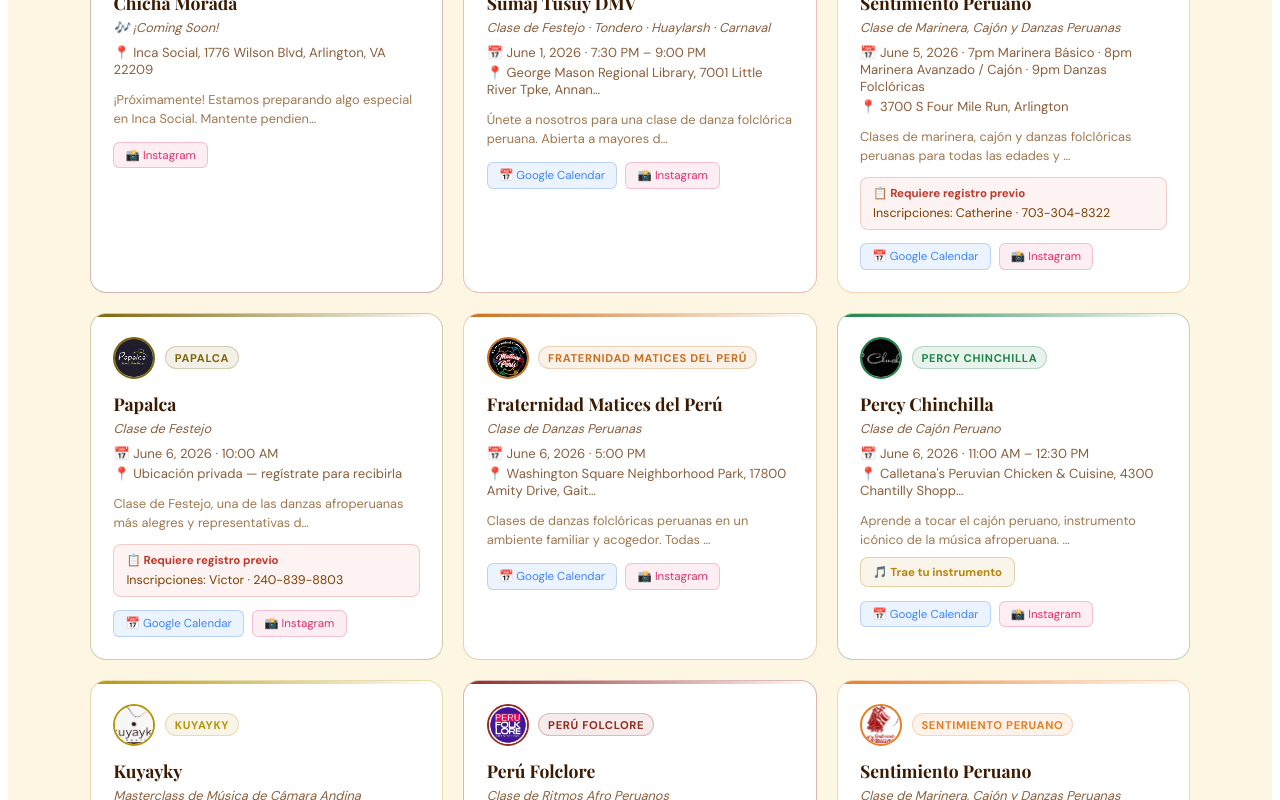
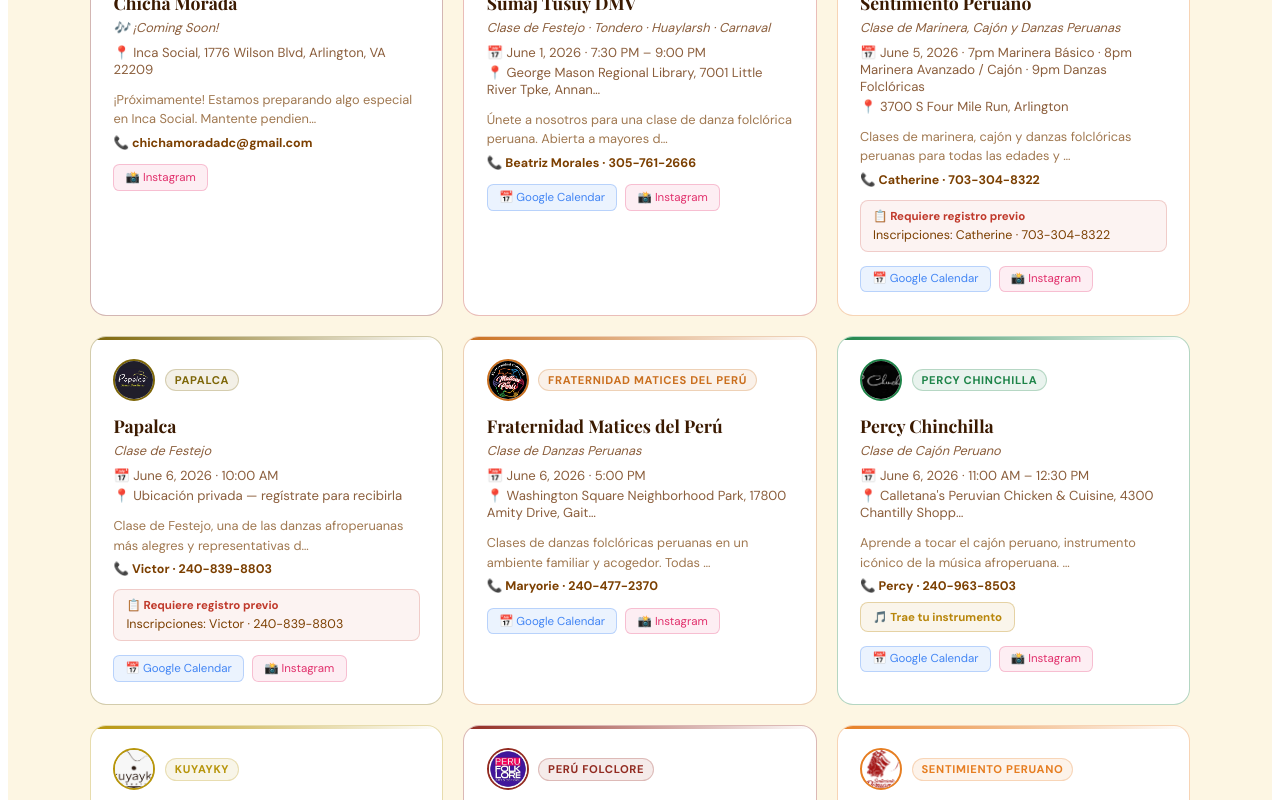
Before and after one commit to ritmosdelperudmv/Ritmos-del-peru, a React (Vite) app: page / in a window 1280 px wide. Shown: the part 480-1280 px from the top of the page. Built offline with nearby package versions, Linux system fonts and the light colour scheme; a web font is replaced by a local one.

Commit message:
Update App.jsx

```diff
--- a/src/App.jsx
+++ b/src/App.jsx
@@ -61,21 +61,21 @@ const GROUP_LOGOS = {
 
 // ─── EVENTS ──────────────────────────────────────────────────────────────────
 const SAMPLE_EVENTS = [
-  { id: 1,  title: "Clase de Festejo · Tondero · Huaylarsh · Carnaval — Sumaj Tusuy DMV", group: "Sumaj Tusuy DMV", date: "2026-06-01", time: "7:30 PM – 9:00 PM", location: "George Mason Regional Library, 7001 Little River Tpke, Annandale, VA 22003", description: "Contacto: Beatriz Morales · 305-761-2666", description: "Únete a nosotros para una clase de danza folclórica peruana. Abierta a mayores de 18 años. No se requiere experiencia previa. ¡Ven a aprender y celebrar nuestra cultura!", host: "Sumaj Tusuy DMV", published: true },
-  { id: 2,  title: "Clase de Festejo · Tondero · Huaylarsh · Carnaval — Sumaj Tusuy DMV", group: "Sumaj Tusuy DMV", date: "2026-06-17", time: "7:30 PM – 9:00 PM", location: "Thomas Jefferson Library, 7415 Arlington Blvd, Falls Church, VA 22042", description: "Contacto: Beatriz Morales · 305-761-2666", description: "Únete a nosotros para una clase de danza folclórica peruana. Abierta a mayores de 18 años. No se requiere experiencia previa. ¡Ven a aprender y celebrar nuestra cultura!", host: "Sumaj Tusuy DMV", published: true },
-  { id: 3,  title: "Clase de Festejo · Tondero · Huaylarsh · Carnaval — Sumaj Tusuy DMV", group: "Sumaj Tusuy DMV", date: "2026-06-24", time: "7:30 PM – 9:00 PM", location: "Richard Byrd Library, 7250 Commerce St, Springfield, VA 22150", description: "Contacto: Beatriz Morales · 305-761-2666", description: "Únete a nosotros para una clase de danza folclórica peruana. Abierta a mayores de 18 años. No se requiere experiencia previa. ¡Ven a aprender y celebrar nuestra cultura!", host: "Sumaj Tusuy DMV", published: true },
-  { id: 4,  title: "Clase de Marinera, Cajón y Danzas Peruanas — Sentimiento Peruano",          group: "Sentimiento Peruano",         date: "2026-06-05", time: "7pm Marinera Básico · 8pm Marinera Avanzado / Cajón · 9pm Danzas Folclóricas", location: "3700 S Four Mile Run, Arlington", description: "Requiere registro previo. Contacto: Catherine · 703-304-8322", description: "Clases de marinera, cajón y danzas folclóricas peruanas para todas las edades y niveles. Regístrate con anticipación para reservar tu lugar.", host: "Sentimiento Peruano", published: true },
-  { id: 5,  title: "Clase de Marinera, Cajón y Danzas Peruanas — Sentimiento Peruano",          group: "Sentimiento Peruano",         date: "2026-06-12", time: "7pm Marinera Básico · 8pm Marinera Avanzado / Cajón · 9pm Danzas Folclóricas", location: "3700 S Four Mile Run, Arlington", description: "Requiere registro previo. Contacto: Catherine · 703-304-8322", description: "Clases de marinera, cajón y danzas folclóricas peruanas para todas las edades y niveles. Regístrate con anticipación para reservar tu lugar.", host: "Sentimiento Peruano", published: true },
-  { id: 6,  title: "Clase de Caporales — Aquí Está Mi Perú", group: "Aquí Está Mi Perú", date: "2026-06-13", time: "6:00 PM", location: "Gaithersburg Elementary, 35 N Summit Ave, Gaithersburg, MD 20877", description: "Fecha, hora y lugar por confirmar.", description: "Aprende la danza de los Caporales, una danza vibrante y energética originaria de Bolivia y muy popular en el Perú. Abierta a todas las edades y niveles.", host: "Aquí Está Mi Perú", published: true },
-  { id: 15, title: "Clase de Caporales — Aquí Está Mi Perú", group: "Aquí Está Mi Perú", date: "2026-06-20", time: "6:00 PM", location: "Gaithersburg Elementary, 35 N Summit Ave, Gaithersburg, MD 20877", description: "Fecha, hora y lugar por confirmar.", description: "Aprende la danza de los Caporales, una danza vibrante y energética originaria de Bolivia y muy popular en el Perú. Abierta a todas las edades y niveles.", host: "Aquí Está Mi Perú", published: true },
-  { id: 16, title: "Clase de Caporales — Aquí Está Mi Perú", group: "Aquí Está Mi Perú", date: "2026-06-27", time: "6:00 PM", location: "Gaithersburg Elementary, 35 N Summit Ave, Gaithersburg, MD 20877", description: "Fecha, hora y lugar por confirmar.", description: "Aprende la danza de los Caporales, una danza vibrante y energética originaria de Bolivia y muy popular en el Perú. Abierta a todas las edades y niveles.", host: "Aquí Está Mi Perú", published: true },
-  { id: 7,  title: "Clase de Festejo — Papalca",                      group: "Papalca",                     date: "2026-06-06", time: "10:00 AM", location: "Ubicación privada — regístrate para recibirla", description: "Requiere registro previo para recibir la dirección. Contacto: Victor · 240-839-8803", description: "Clase de Festejo, una de las danzas afroperuanas más alegres y representativas del Perú. Abierta a todas las edades y niveles. Cupos limitados — regístrate con anticipación.", host: "Papalca", published: true },
-  { id: 8,  title: "Clase de Ritmos Afro Peruanos — Perú Folclore",                group: "Perú Folclore",               date: "2026-06-09", time: "7:00 PM", location: "14301 Climbing Rose Way, Centreville, VA 20121", description: "Contacto: Andrés Arevalo · 202-500-9328", description: "Descubre los Ritmos Afro Peruanos en esta clase especial que celebra la rica herencia africana en la música y danza del Perú. Abierta a todos los niveles.", host: "Perú Folclore", published: true },
-  { id: 9,  title: "Clase de Danzas Peruanas — Fraternidad Matices del Perú", group: "Fraternidad Matices del Perú", date: "2026-06-06", time: "5:00 PM", location: "Washington Square Neighborhood Park, 17800 Amity Drive, Gaithersburg, MD 20877", description: "Contacto: Maryorie · 240-477-2370 · lm.delao75@gmail.com", description: "Clases de danzas folclóricas peruanas en un ambiente familiar y acogedor. Todas las edades y niveles son bienvenidos. ¡Ven a ser parte de nuestra fraternidad!", host: "Fraternidad Matices del Perú", published: true },
-  { id: 13, title: "Clase de Danzas Peruanas — Fraternidad Matices del Perú", group: "Fraternidad Matices del Perú", date: "2026-06-13", time: "5:00 PM", location: "Washington Square Neighborhood Park, 17800 Amity Drive, Gaithersburg, MD 20877", description: "Contacto: Maryorie · 240-477-2370 · lm.delao75@gmail.com", description: "Clases de danzas folclóricas peruanas en un ambiente familiar y acogedor. Todas las edades y niveles son bienvenidos. ¡Ven a ser parte de nuestra fraternidad!", host: "Fraternidad Matices del Perú", published: true },
-  { id: 10, title: "Clase de Cajón Peruano — Percy Chinchilla",             group: "Percy Chinchilla",            date: "2026-06-06", time: "11:00 AM – 12:30 PM", location: "Calletana's Peruvian Chicken & Cuisine, 4300 Chantilly Shopping Center, Chantilly, VA 20151", description: "Contacto: Percy · 240-963-8503 · percychinchilla18@gmail.com", description: "Aprende a tocar el cajón peruano, instrumento icónico de la música afroperuana. Clase práctica para principiantes y entusiastas de la percusión. 🥁 Se recomienda traer tu cajón si tienes uno. 🔜 Próximamente: clase de danza afroperuana abierta a todas las edades.", host: "Percy Chinchilla", published: true },
-  { id: 11, title: "🎶 ¡Coming Soon! — Chicha Morada",                group: "Chicha Morada",               date: "", time: "", location: "Inca Social, 1776 Wilson Blvd, Arlington, VA 22209", description: "¡Próximamente! Estamos preparando algo especial en Inca Social. Mantente pendiente. Contacto: chichamoradadc@gmail.com", host: "Chicha Morada", published: true },
-  { id: 12, title: "Masterclass de Música de Cámara Andina — Kuyayky",                      group: "Kuyayky",                     date: "2026-06-06", time: "4:00 PM – 6:00 PM", location: "George Mason Regional Library, 7001 Little River Turnpike, Annandale, VA 22003", description: "Contacto: Jose Hurtado · (786) 228-6189", description: "Sumérgete en la música de cámara andina en esta masterclass única. Explora los sonidos, ritmos e instrumentos tradicionales de los Andes peruanos. 🎵 Se recomienda traer tu instrumento — no es obligatorio pero sí muy alentado.", host: "Kuyayky", published: true },
+  { id: 1,  title: "Clase de Festejo · Tondero · Huaylarsh · Carnaval — Sumaj Tusuy DMV", group: "Sumaj Tusuy DMV", date: "2026-06-01", time: "7:30 PM – 9:00 PM", location: "George Mason Regional Library, 7001 Little River Tpke, Annandale, VA 22003", description: "Contacto: Beatriz Morales · 305-761-2666", description: "Únete a nosotros para una clase de danza folclórica peruana. Abierta a mayores de 18 años. No se requiere experiencia previa. ¡Ven a aprender y celebrar nuestra cultura!", contact: "Beatriz Morales · 305-761-2666", host: "Sumaj Tusuy DMV", published: true },
+  { id: 2,  title: "Clase de Festejo · Tondero · Huaylarsh · Carnaval — Sumaj Tusuy DMV", group: "Sumaj Tusuy DMV", date: "2026-06-17", time: "7:30 PM – 9:00 PM", location: "Thomas Jefferson Library, 7415 Arlington Blvd, Falls Church, VA 22042", description: "Contacto: Beatriz Morales · 305-761-2666", description: "Únete a nosotros para una clase de danza folclórica peruana. Abierta a mayores de 18 años. No se requiere experiencia previa. ¡Ven a aprender y celebrar nuestra cultura!", contact: "Beatriz Morales · 305-761-2666", host: "Sumaj Tusuy DMV", published: true },
+  { id: 3,  title: "Clase de Festejo · Tondero · Huaylarsh · Carnaval — Sumaj Tusuy DMV", group: "Sumaj Tusuy DMV", date: "2026-06-24", time: "7:30 PM – 9:00 PM", location: "Richard Byrd Library, 7250 Commerce St, Springfield, VA 22150", description: "Contacto: Beatriz Morales · 305-761-2666", description: "Únete a nosotros para una clase de danza folclórica peruana. Abierta a mayores de 18 años. No se requiere experiencia previa. ¡Ven a aprender y celebrar nuestra cultura!", contact: "Beatriz Morales · 305-761-2666", host: "Sumaj Tusuy DMV", published: true },
+  { id: 4,  title: "Clase de Marinera, Cajón y Danzas Peruanas — Sentimiento Peruano",          group: "Sentimiento Peruano",         date: "2026-06-05", time: "7pm Marinera Básico · 8pm Marinera Avanzado / Cajón · 9pm Danzas Folclóricas", location: "3700 S Four Mile Run, Arlington", description: "Requiere registro previo. Contacto: Catherine · 703-304-8322", description: "Clases de marinera, cajón y danzas folclóricas peruanas para todas las edades y niveles. Regístrate con anticipación para reservar tu lugar.", contact: "Catherine · 703-304-8322", host: "Sentimiento Peruano", published: true },
+  { id: 5,  title: "Clase de Marinera, Cajón y Danzas Peruanas — Sentimiento Peruano",          group: "Sentimiento Peruano",         date: "2026-06-12", time: "7pm Marinera Básico · 8pm Marinera Avanzado / Cajón · 9pm Danzas Folclóricas", location: "3700 S Four Mile Run, Arlington", description: "Requiere registro previo. Contacto: Catherine · 703-304-8322", description: "Clases de marinera, cajón y danzas folclóricas peruanas para todas las edades y niveles. Regístrate con anticipación para reservar tu lugar.", contact: "Catherine · 703-304-8322", host: "Sentimiento Peruano", published: true },
+  { id: 6,  title: "Clase de Caporales — Aquí Está Mi Perú", group: "Aquí Está Mi Perú", date: "2026-06-13", time: "6:00 PM", location: "Gaithersburg Elementary, 35 N Summit Ave, Gaithersburg, MD 20877", description: "Fecha, hora y lugar por confirmar.", description: "Aprende la danza de los Caporales, una danza vibrante y energética originaria de Bolivia y muy popular en el Perú. Abierta a todas las edades y niveles.", contact: "", host: "Aquí Está Mi Perú", published: true },
+  { id: 15, title: "Clase de Caporales — Aquí Está Mi Perú", group: "Aquí Está Mi Perú", date: "2026-06-20", time: "6:00 PM", location: "Gaithersburg Elementary, 35 N Summit Ave, Gaithersburg, MD 20877", description: "Fecha, hora y lugar por confirmar.", description: "Aprende la danza de los Caporales, una danza vibrante y energética originaria de Bolivia y muy popular en el Perú. Abierta a todas las edades y niveles.", contact: "", host: "Aquí Está Mi Perú", published: true },
+  { id: 16, title: "Clase de Caporales — Aquí Está Mi Perú", group: "Aquí Está Mi Perú", date: "2026-06-27", time: "6:00 PM", location: "Gaithersburg Elementary, 35 N Summit Ave, Gaithersburg, MD 20877", description: "Fecha, hora y lugar por confirmar.", description: "Aprende la danza de los Caporales, una danza vibrante y energética originaria de Bolivia y muy popular en el Perú. Abierta a todas las edades y niveles.", contact: "", host: "Aquí Está Mi Perú", published: true },
+  { id: 7,  title: "Clase de Festejo — Papalca",                      group: "Papalca",                     date: "2026-06-06", time: "10:00 AM", location: "Ubicación privada — regístrate para recibirla", description: "Requiere registro previo para recibir la dirección. Contacto: Victor · 240-839-8803", description: "Clase de Festejo, una de las danzas afroperuanas más alegres y representativas del Perú. Abierta a todas las edades y niveles. Cupos limitados — regístrate con anticipación.", contact: "Victor · 240-839-8803", host: "Papalca", published: true },
+  { id: 8,  title: "Clase de Ritmos Afro Peruanos — Perú Folclore",                group: "Perú Folclore",               date: "2026-06-09", time: "7:00 PM", location: "14301 Climbing Rose Way, Centreville, VA 20121", description: "Contacto: Andrés Arevalo · 202-500-9328", description: "Descubre los Ritmos Afro Peruanos en esta clase especial que celebra la rica herencia africana en la música y danza del Perú. Abierta a todos los niveles.", contact: "Andrés Arevalo · 202-500-9328", host: "Perú Folclore", published: true },
+  { id: 9,  title: "Clase de Danzas Peruanas — Fraternidad Matices del Perú", group: "Fraternidad Matices del Perú", date: "2026-06-06", time: "5:00 PM", location: "Washington Square Neighborhood Park, 17800 Amity Drive, Gaithersburg, MD 20877", description: "Contacto: Maryorie · 240-477-2370 · lm.delao75@gmail.com", description: "Clases de danzas folclóricas peruanas en un ambiente familiar y acogedor. Todas las edades y niveles son bienvenidos. ¡Ven a ser parte de nuestra fraternidad!", contact: "Maryorie · 240-477-2370", host: "Fraternidad Matices del Perú", published: true },
+  { id: 13, title: "Clase de Danzas Peruanas — Fraternidad Matices del Perú", group: "Fraternidad Matices del Perú", date: "2026-06-13", time: "5:00 PM", location: "Washington Square Neighborhood Park, 17800 Amity Drive, Gaithersburg, MD 20877", description: "Contacto: Maryorie · 240-477-2370 · lm.delao75@gmail.com", description: "Clases de danzas folclóricas peruanas en un ambiente familiar y acogedor. Todas las edades y niveles son bienvenidos. ¡Ven a ser parte de nuestra fraternidad!", contact: "Maryorie · 240-477-2370", host: "Fraternidad Matices del Perú", published: true },
+  { id: 10, title: "Clase de Cajón Peruano — Percy Chinchilla",             group: "Percy Chinchilla",            date: "2026-06-06", time: "11:00 AM – 12:30 PM", location: "Calletana's Peruvian Chicken & Cuisine, 4300 Chantilly Shopping Center, Chantilly, VA 20151", description: "Contacto: Percy · 240-963-8503 · percychinchilla18@gmail.com", description: "Aprende a tocar el cajón peruano, instrumento icónico de la música afroperuana. Clase práctica para principiantes y entusiastas de la percusión. 🥁 Se recomienda traer tu cajón si tienes uno. 🔜 Próximamente: clase de danza afroperuana abierta a todas las edades.", contact: "Percy · 240-963-8503", host: "Percy Chinchilla", published: true },
+  { id: 11, title: "🎶 ¡Coming Soon! — Chicha Morada",                group: "Chicha Morada",               date: "", time: "", location: "Inca Social, 1776 Wilson Blvd, Arlington, VA 22209", description: "¡Próximamente! Estamos preparando algo especial en Inca Social. Mantente pendiente.", contact: "chichamoradadc@gmail.com", contact: "chichamoradadc@gmail.com", host: "Chicha Morada", published: true },
+  { id: 12, title: "Masterclass de Música de Cámara Andina — Kuyayky",                      group: "Kuyayky",                     date: "2026-06-06", time: "4:00 PM – 6:00 PM", location: "George Mason Regional Library, 7001 Little River Turnpike, Annandale, VA 22003", description: "Contacto: Jose Hurtado · (786) 228-6189", description: "Sumérgete en la música de cámara andina en esta masterclass única. Explora los sonidos, ritmos e instrumentos tradicionales de los Andes peruanos. 🎵 Se recomienda traer tu instrumento — no es obligatorio pero sí muy alentado.", contact: "Jose Hurtado · (786) 228-6189", host: "Kuyayky", published: true },
 ];
 
 const MONTHS = ["January","February","March","April","May","June","July","August","September","October","November","December"];
@@ -219,7 +219,12 @@ function CardView({ events, onEdit, onDelete, onView, onTogglePublish, adminMode
             )}
             {ev.date && <p style={{ color:P.muted, fontSize:"0.82rem", margin:"0 0 0.2rem" }}>📅 {formatDate(ev.date)}{ev.time ? ` · ${ev.time}` : ""}</p>}
             {ev.location && <p style={{ color:P.muted, fontSize:"0.82rem", margin:"0 0 0.75rem" }}>📍 {ev.location.slice(0,60)}{ev.location.length>60?"…":""}</p>}
-            {ev.description && <p style={{ color:"#a07850", fontSize:"0.8rem", margin:0, lineHeight:1.5 }}>{ev.description.slice(0,80)}{ev.description.length>80?"…":""}</p>}
+            {ev.description && <p style={{ color:"#a07850", fontSize:"0.8rem", margin:"0 0 0.4rem", lineHeight:1.5 }}>{ev.description.slice(0,80)}{ev.description.length>80?"…":""}</p>}
+            {ev.contact && (
+              <div style={{ fontSize:"0.78rem", color:P.brown, fontWeight:600, marginTop:"0.3rem" }}>
+                📞 {ev.contact}
+              </div>
+            )}
 
             {/* Registration badge */}
             {REQUIRES_REGISTRATION.includes(ev.group) && (
@@ -322,6 +327,16 @@ function CalendarView({ events, onView }) {
                     📍 {ev.location ? ev.location.split(",").slice(-2).join(",").trim() : ""}
                     {ev.time ? " · " + ev.time : ""}
                   </div>
+                  {REQUIRES_REGISTRATION.includes(ev.group) && ev.contact && (
+                    <div style={{ fontSize:"0.72rem", color:P.red, fontWeight:700, marginTop:"0.15rem" }}>
+                      📋 Inscripciones: {ev.contact}
+                    </div>
+                  )}
+                  {ev.contact && !REQUIRES_REGISTRATION.includes(ev.group) && (
+                    <div style={{ fontSize:"0.72rem", color:P.muted, marginTop:"0.15rem" }}>
+                      📞 {ev.contact}
+                    </div>
+                  )}
                 </div>
               </div>
             );
```
